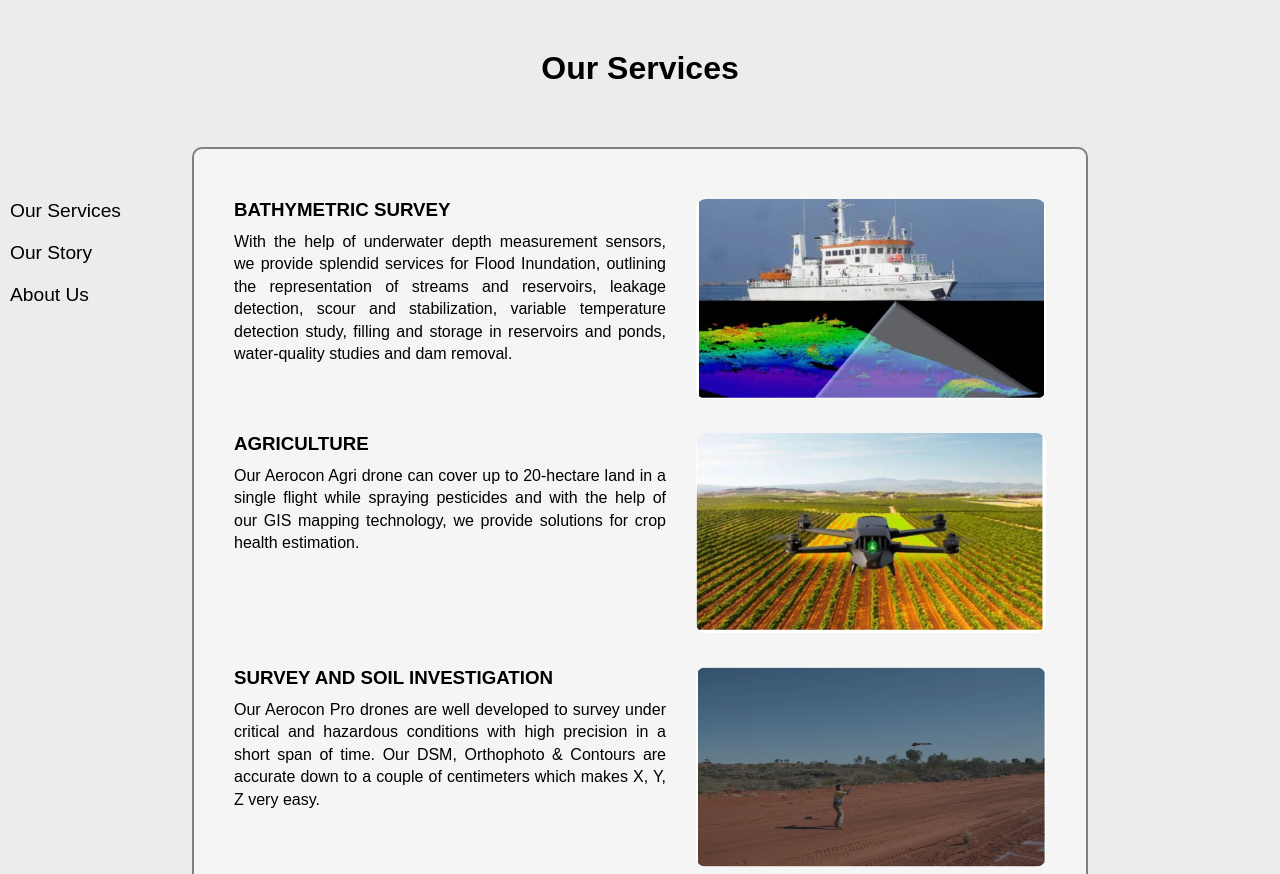
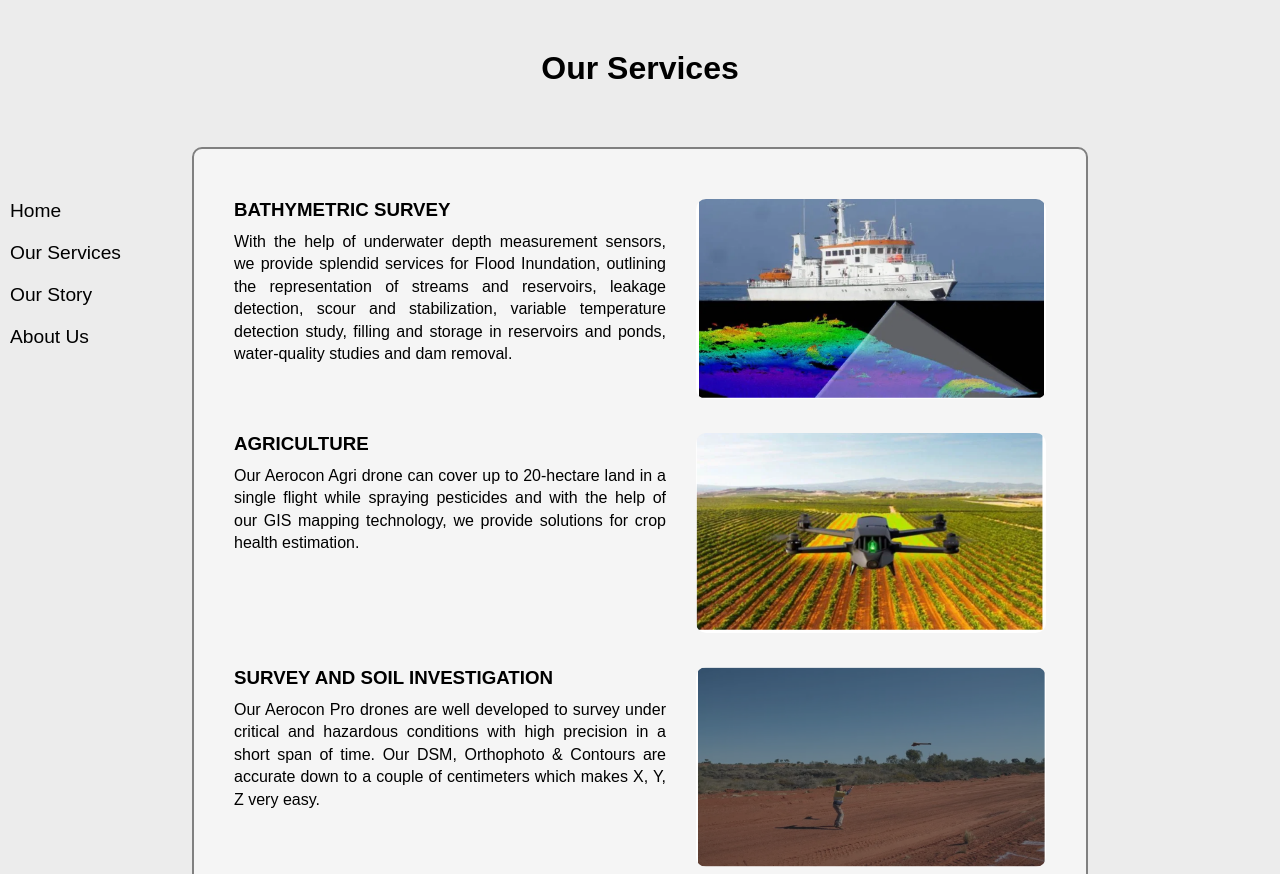
Before and after one commit to TechSaq/skydio-task, a plain HTML site: page pages/services.html in a window 1280 px wide. Shown: the top 874 px of the page. Drawn offline with Linux system fonts and the light colour scheme.

Commit message:
added Home in sidebar menu

```diff
--- a/pages/services.html
+++ b/pages/services.html
@@ -12,6 +12,12 @@
 <body>
     <div class="sidebar">
         <ul>
+            <li>
+                <a href="/"
+                    style="color: black;">
+                Home
+                </a>
+            </li>
             <li>
                 <a href="../pages/services.html"
                     style="color: black;">
```
